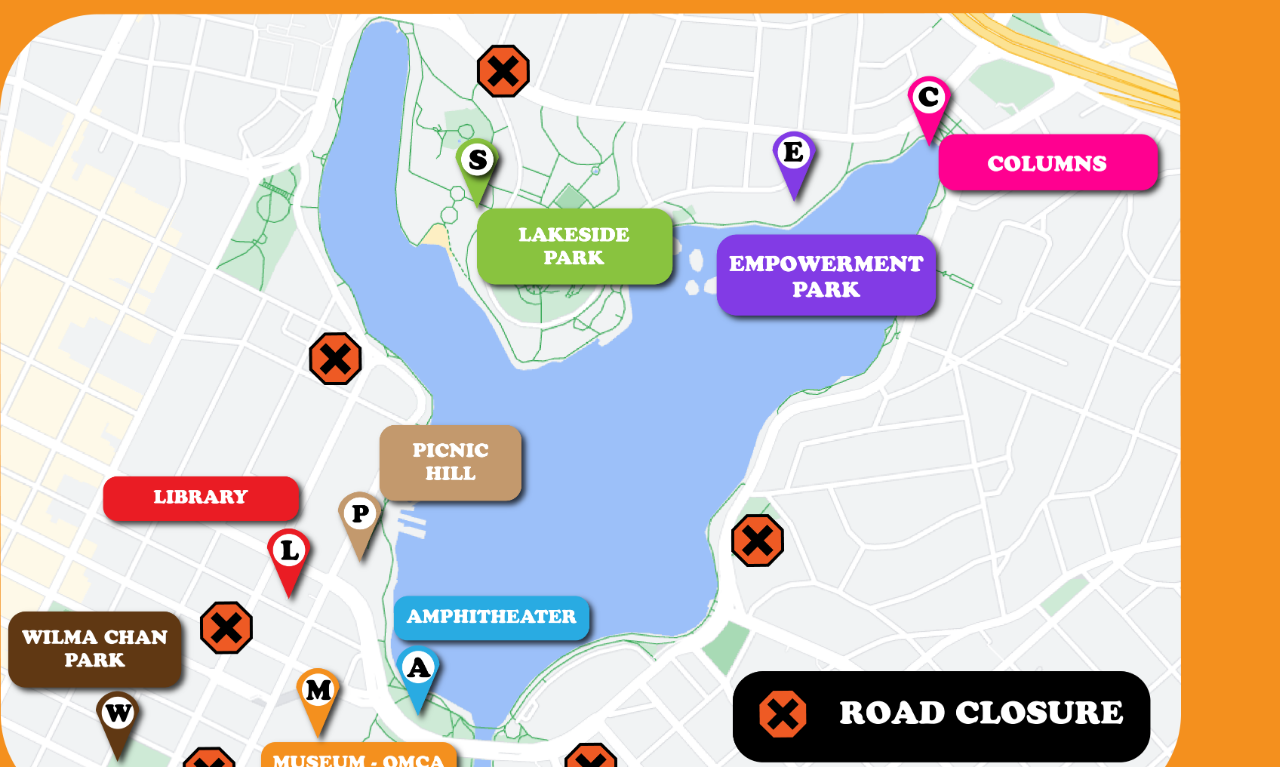
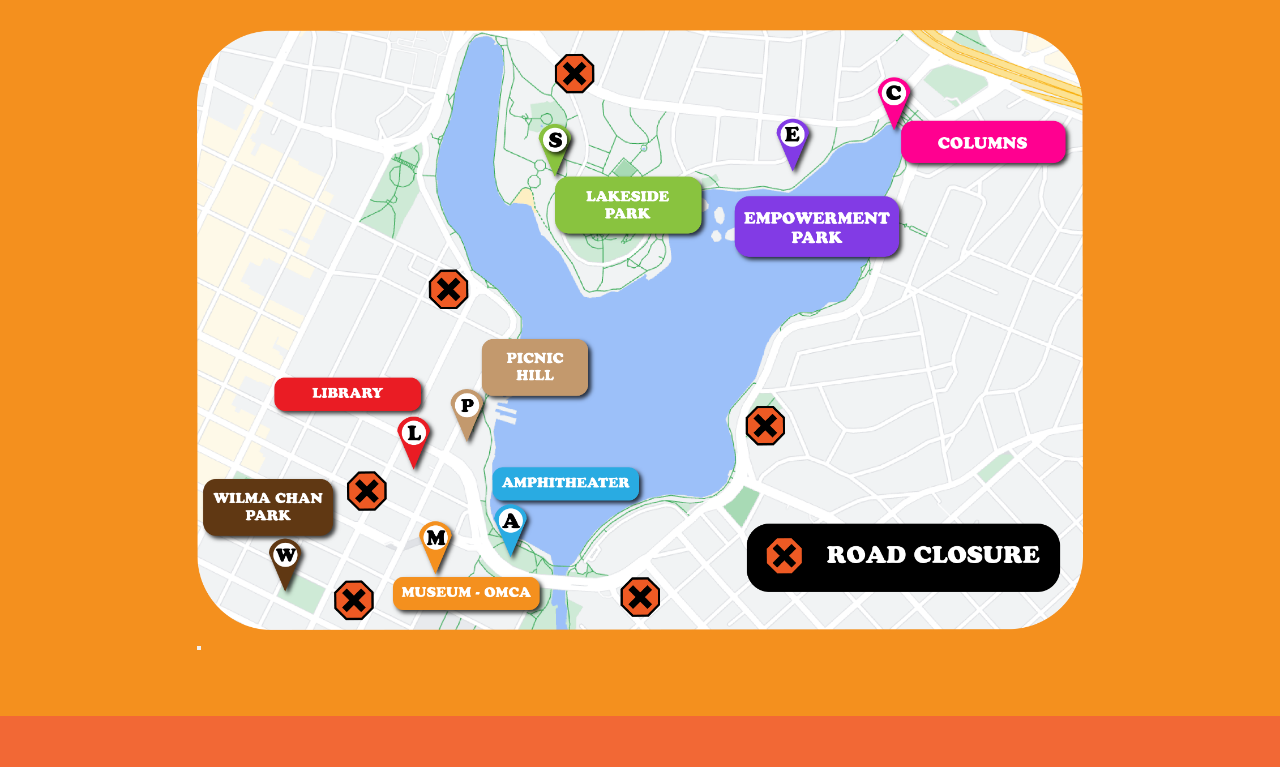
Before and after one commit to demilletaylor/Taylor_projectThree, a plain HTML site: page Lineup/lineup.html in a window 1280 px wide. Shown: the part 285-1052 px from the top of the page. Drawn offline with Linux system fonts and the light colour scheme; a web font is replaced by a local one.

Commit message:
final touches for the night

```diff
--- a/Lineup/css/style.css
+++ b/Lineup/css/style.css
@@ -3,7 +3,7 @@
   padding: 0;
   }
   html{
-
+    scroll-behavior: smooth;
     background-repeat: no-repeat;
     min-height: 100%;
     background-attachment:scroll;
@@ -152,20 +152,24 @@ h6{
       background-image: url(../../img/texture.png);
      }
      #festivalgrounds{
-      padding-top: 12%;
+      padding-top: 10%;
       text-align: center;
       padding-bottom: 5%;
      }
      #festivalmapimg{
-      width: 80%;
-      min-height: 100vh;
+      width: 60%;
       }
 
      .containerparent, #containerchild0{
+      padding-top: 8%;
+      padding-bottom:5%;
       background-color: #F4901E;
       margin: 0;
+      display: flex;
       justify-content: center;
+      min-height: 60vh;
      }
+
 
      #Day1Summary{
       text-align: left;
--- a/Lineup/lineup.html
+++ b/Lineup/lineup.html
@@ -24,7 +24,8 @@
                     <div class="containerparent">
                         <div class="containerchild0">
                             <div id="festivalgrounds"><h2>Festival Grounds Map</h2></div>
-                            <div class="festivalmapimg"> <img src="../img/Festival Map@4x.png" alt="" height="800">
+                            <div class="festivalmapimg"> <img src="../img/Festival Map@4x.png" alt="" height="600">
+                                <div id="maptoday1"><button><i class="arrow down"></i></button></div>
                             </div>
 
                     </div>
```
